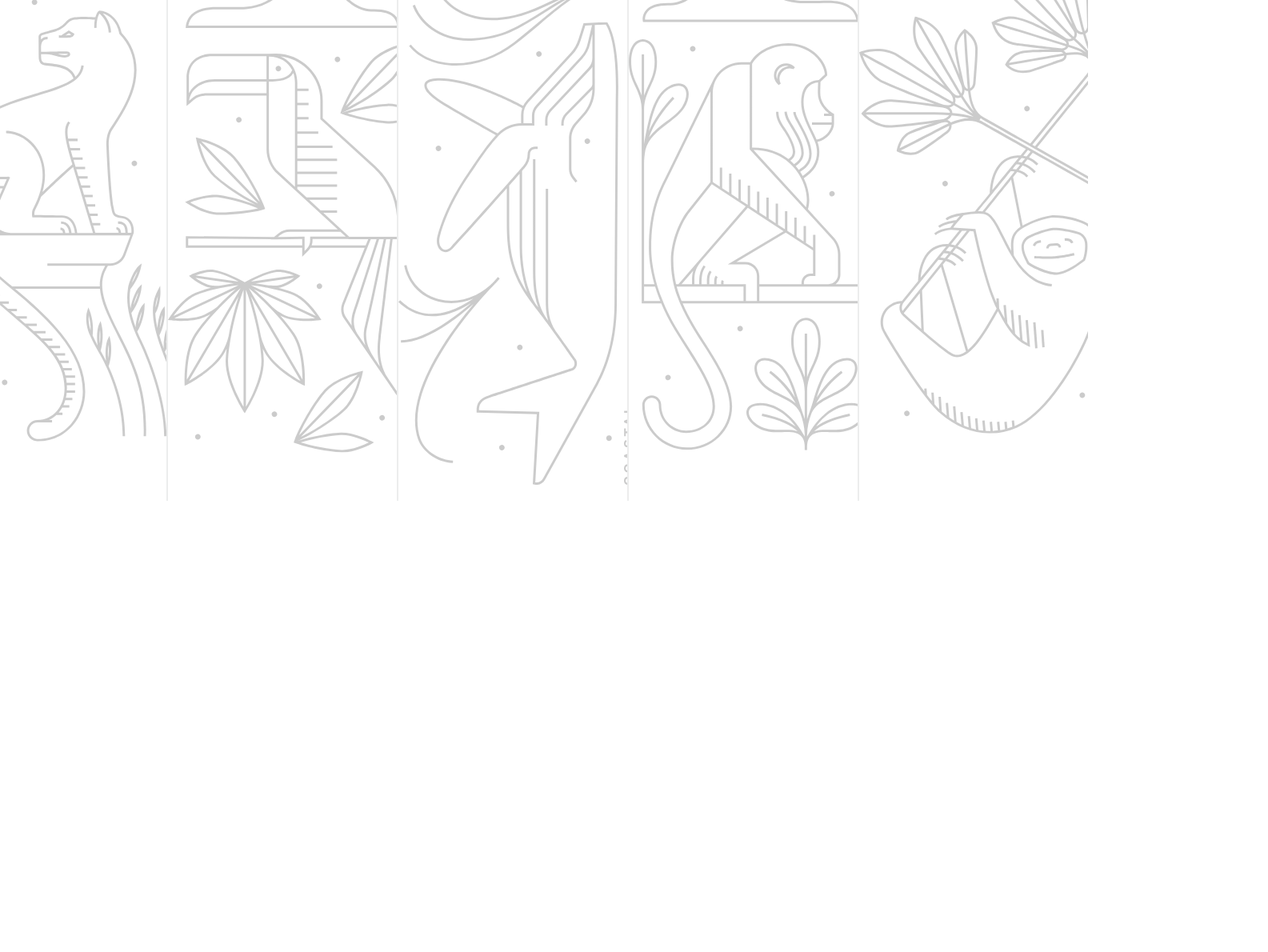
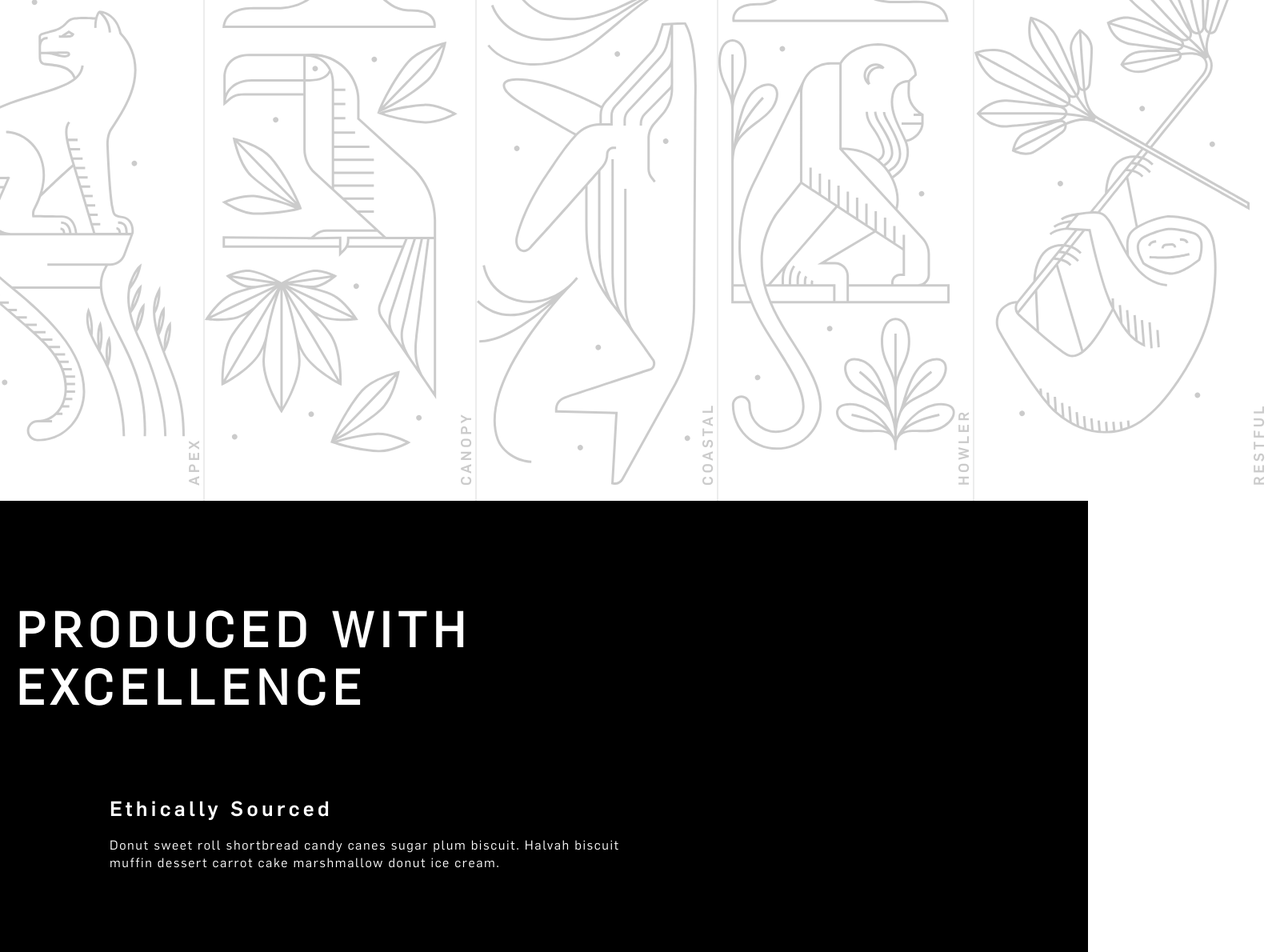
Before and after one commit to AangBel/OnePageHonour, a React (Create React App) app: page / in a window 1280 px wide. Shown: the part 2171-3361 px from the top of the page at 80% size, 1585 px wide, since content can reach past the window. Before the commit the page ends 2797 px from the top, so only its background shows below. Built offline with nearby package versions, Linux system fonts and the light colour scheme.

Commit message:
added ethically sourced section under the carousel while i think about how to attack the accordion bugs

```diff
--- a/src/App.js
+++ b/src/App.js
@@ -5,7 +5,7 @@ import Nav from "../src/components/Nav/Nav";
 import Hero from "./components/Hero/Hero";
 import Quote from "./components/Quote/Quote";
 import OurBlends from "./components/OurBlends/OurBlends";
-import Carousel from "./components/ProductionCarousel/ProductionCarousel";
+import ProductionCarousel from "./components/ProductionCarousel/ProductionCarousel";
 
 function App() {
   return (
@@ -17,7 +17,7 @@ function App() {
         <Hero />
         <Quote />
         <OurBlends />
-        <Carousel />
+        <ProductionCarousel />
       </div>
     </div>
   );
--- a/src/components/OurBlends/OurBlends.css
+++ b/src/components/OurBlends/OurBlends.css
@@ -32,6 +32,7 @@ src: url("/public/Fonts/flama medium_1596466164.otf") format("opentype");
 font-weight: normal;
 font-style: normal;
 }
+
 /* THE CONTAINER FOR THE BLENDS HEADER TEXT */
 .rectangularSection {
 background-color: #ffffff;
@@ -77,10 +78,12 @@ padding-left: 100px;
 position: relative;
 /* width:171px; */
 cursor: pointer;
+width:50%;
 max-width: 100%;
 flex: 1;
 background-size: cover;
-background-position: center;
+/* align-items: center; */
+/* background-position:left; */
 background-repeat: no-repeat;
 transition: 0.7s;
 border-left:2px solid;
@@ -89,11 +92,11 @@ writing-mode:vertical-lr;
 text-orientation:mixed;
 text-combine-upright: none;
 padding-bottom: 19px;
-padding-right:10px;
+/* padding-right:37px; */
 opacity:20%;
 /* if overflow x is hidden then animation kinda jumpy but spaces correctly and doesnt go off the page
 BUT it cuts off the blend type text */
-overflow-x:hidden;
+/* overflow-x:hidden; */
 
 
 }
@@ -124,6 +127,7 @@ transform: scaleX(1);
 transition: transform 0.7s ease-in-out;
 opacity: 100%;
 max-width: 562px;
+
 
 /* padding-right:50px; */
 
--- a/src/components/OurBlends/OurBlends.jsx
+++ b/src/components/OurBlends/OurBlends.jsx
@@ -39,8 +39,11 @@ function OurBlends() {
             onClick={() => handlePanelClick(panel.id)}
           >
             <img src={panel.image} alt={panel.label} />
-            <p className="blendName">{panel.label}</p>
+            <div className="blendName">
+            <p>{panel.label}</p>
           </div>
+          </div>
+
         ))}
       </div>
     </div>
--- a/src/components/ProductionCarousel/ProductionCarousel.css
+++ b/src/components/ProductionCarousel/ProductionCarousel.css
@@ -1,33 +1,92 @@
-.carousel-container {
+@font-face {
+  font-family: "flama book";
+  src: url("/public/Fonts/flama book_1596466159.otf") format("opentype");
+  font-weight: normal;
+  font-style: normal;
+}
+
+@font-face {
+  font-family: "flama medium";
+  src: url("/public/Fonts/flama medium_1596466164.otf") format("opentype");
+  font-weight: normal;
+  font-style: normal;
+}
+
+.excellenceTextBox {
+  background-color: black;
+  color: purple;
+  font-family: "flama book";
+
+  color: var(--White, #fff);
+  font-size: 40px;
+  font-style: normal;
+  font-weight: 650;
+  line-height: normal;
+  letter-spacing: 8px;
+  text-transform: uppercase;
+
+  padding: 126px 753px 50px 100px;
+}
+
+/* .carousel-container {
   background-color: black;
   position: relative;
   width: 100%;
-    max-width: 600px; /* Adjust the maximum width as needed */
+  max-width: 600px;
   margin: auto;
-  }
+} */
 
-  .carousel {
+/* .carousel {
   overflow: hidden;
   background-color: black;
-
 }
 
 .carousel img {
   width: 100%;
   height: auto;
-  }
+} */
 
-  .arrows {
+/* .arrows {
   position: absolute;
   bottom: 10px;
   right: 10px;
-  }
+} */
 
-  .arrows button {
+/* .arrows button {
   background: none;
   border: none;
   font-size: 24px;
   cursor: pointer;
   padding: 5px;
   margin: 0 5px;
+} */
+
+.sourcedTitleBox {
+  color: var(--White, #fff);
+
+  background-color: black;
+
+  font-family: "flama medium";
+  font-size: 22px;
+  font-style: normal;
+  font-weight: 650;
+  line-height: normal;
+  letter-spacing: 4.4px;
+
+  padding:50px 931px 10px 217px;
+
 }
+
+.sourcedPText {
+  font-family: "flama book";
+
+  background-color: black;
+  color: var(--White, #fff);
+  font-size: 16px;
+  font-style: normal;
+  font-weight: 550;
+  line-height: 22px; /* 137.5% */
+  letter-spacing: 1.6px;
+
+  padding:10px 562px 100px 217px;
+}
--- a/src/components/ProductionCarousel/ProductionCarousel.jsx
+++ b/src/components/ProductionCarousel/ProductionCarousel.jsx
@@ -1,45 +1,61 @@
-import React, { useState } from 'react';
-import './ProductionCarousel.css';
+import React, { useState } from "react";
+import "./ProductionCarousel.css";
 
 // IMAGES
-import './CarouselImagery/1 Hand selected.jpg';
-import './CarouselImagery/2 Ethically sourced.jpg';
-import './CarouselImagery/3 Locally roasted.jpg';
-import './CarouselImagery/4 Small batched.jpg';
-import './CarouselImagery/5 Quality assured.jpg';
+// import "./CarouselImagery/1 Hand selected.jpg";
+// import "./CarouselImagery/2 Ethically sourced.jpg";
+// import "./CarouselImagery/3 Locally roasted.jpg";
+// import "./CarouselImagery/4 Small batched.jpg";
+// import "./CarouselImagery/5 Quality assured.jpg";
 //
 
-// Cambia esto a function
 
-const images = [
-    './CarouselImagery/1 Hand selected.jpg',
-    './CarouselImagery/2 Ethically sourced.jpg',
-    './CarouselImagery/3 Locally roasted.jpg',
-    './CarouselImagery/4 Small batched.jpg',
-    './CarouselImagery/5 Quality assured.jpg'
-]
-const Carousel = ({ images }) => {
-  const [currentIndex, setCurrentIndex] = useState(0);
+function ProductionCarousel(){
 
-  const nextImage = () => {
-    setCurrentIndex((prevIndex) => (prevIndex + 1) % images.length);
-  };
+  // const images = [
+  //   "./CarouselImagery/1 Hand selected.jpg",
+  //   "./CarouselImagery/2 Ethically sourced.jpg",
+  //   "./CarouselImagery/3 Locally roasted.jpg",
+  //   "./CarouselImagery/4 Small batched.jpg",
+  //   "./CarouselImagery/5 Quality assured.jpg",
+  // ];
+  // const Carousel = ({ images }) => {
+  //   const [currentIndex, setCurrentIndex] = useState(0);
 
-  const prevImage = () => {
-    setCurrentIndex((prevIndex) => (prevIndex - 1 + images.length) % images.length);
-  };
+  //   const nextImage = () => {
+  //     setCurrentIndex((prevIndex) => (prevIndex + 1) % images.length);
+  //   };
 
+  //   const prevImage = () => {
+  //     setCurrentIndex(
+  //       (prevIndex) => (prevIndex - 1 + images.length) % images.length
+  //     );
+  //   };
+
+  //   );
+  // };
     return (
-    <div className="carousel-container">
+      <>
+        <div className="excellenceTextBox">
+          <h2>Produced with excellence</h2>
+        </div>
+        {/* <div className="carousel-container">
           <div className="carousel">
-        {/* <img src={images[currentIndex]} alt={`Slide ${currentIndex + 1}`} /> */}
-      </div>
+            <img src={images[currentIndex]} alt={`Slide ${currentIndex + 1}`} />
+          </div> */}
           {/* <div className="arrows">
           <button onClick={prevImage}>&#8249;</button>
           <button onClick={nextImage}>&#8250;</button>
         </div> */}
+        {/* </div> */}
+        <div className="sourcedTitleBox">
+          <h3>Ethically Sourced</h3>
         </div>
-  );
-};
+        <div className="sourcedPText">
+        <p>Donut sweet roll shortbread candy canes sugar plum biscuit. Halvah biscuit muffin dessert carrot cake marshmallow donut ice cream. </p>
+        </div>
+      </>
+    )
+}
 
-export default Carousel;
+export default ProductionCarousel;
--- a/src/components/Quote/Quote.css
+++ b/src/components/Quote/Quote.css
@@ -31,17 +31,18 @@
 }
 .quotePText {
   background-color: black;
-
+  /* max-width: 1004px; */
   color: white;
   font-family: "flama book";
   font-size: 35px;
+  font-style: normal;
   font-weight: 550;
+  line-height: 55px;
+  letter-spacing: 3.5px;
   padding-left: 260px;
   padding-right: 176px;
   margin-top: 150px;
   text-transform: uppercase;
-  line-height: 55px;
-  letter-spacing: 3px;
 
 }
 
```
Lines whose indentation alone changed are shown as unchanged.
